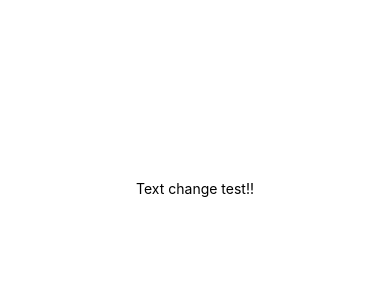
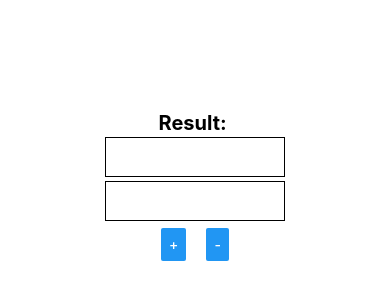
Before and after one commit to Romaalie/FirstMobile, a React Native app: screen / in a window 390 px wide. Shown: the part 234-534 px from the top of the page. Built offline with nearby package versions, Linux system fonts and the light colour scheme.

Commit message:
Styling created, logic missing.

```diff
--- a/App.js
+++ b/App.js
@@ -1,10 +1,11 @@
 import { StatusBar } from 'expo-status-bar';
 import { StyleSheet, Text, View } from 'react-native';
+import T1Laskin from './T1Laskin';
 
 export default function App() {
   return (
     <View style={styles.container}>
-      <Text>Text change test!!</Text>
+      <T1Laskin />
       <StatusBar style="auto" />
     </View>
   );
--- /dev/null
+++ b/T1Laskin.js
@@ -0,0 +1,72 @@
+import { useState } from "react";
+import { Button, SafeAreaView, StyleSheet, Text, TextInput, View } from "react-native"
+
+export default function T1Laskin() {
+
+    const [answer, setAnswer] = useState("");
+    const [input1, setInput1] = useState("");
+    const [input2, setInput2] = useState("");
+
+
+
+    return (
+        <SafeAreaView /* apparently this is IOS only: https://reactnative.dev/docs/safeareaview */>
+            <View style={styles.containerBasic}>
+                <View style={styles.containerResult}>
+                    <Text style={styles.textResult}>Result: {answer}</Text>
+                </View>
+                    <TextInput
+                        style={styles.input}
+                        inputMode="numeric"
+                        value={input1}
+                        onChangeText={setInput1}>
+                    </TextInput>
+                    <TextInput
+                        style={styles.input}
+                        inputMode="numeric"
+                        value={input2}
+                        onChangeText={setInput2}>
+                    </TextInput>
+                <View style={styles.buttons}>
+                    <View style={styles.buttonWrapper}>
+                        <Button title="+"></Button>
+                    </View>
+                    <View style={styles.buttonWrapper}>
+                        <Button title="-" ></Button>
+                    </View>
+                </View>
+            </View>
+        </SafeAreaView>
+    );
+}
+
+const styles = StyleSheet.create({
+    buttons: {
+        flexDirection: 'row',
+        margin: 5,
+        justifyContent: "center"
+    },
+    buttonWrapper: {
+        // Yes, this could be done with e.g. justifyContent: "spaced-evenly" in the buttons style.
+        marginHorizontal: 10,
+    },
+    containerBasic: {
+        flex: 1,
+        alignItems: "center",
+        justifyContent: "center"
+    },
+    containerResult: {
+        alignItems: "center"
+    },
+    input: {
+        height: 40,
+        width: 180,
+        margin: 2,
+        borderWidth: 1,
+        padding: 10
+    },
+    textResult: {
+        fontSize: 20,
+        fontWeight: 'bold'
+    }
+});
```
